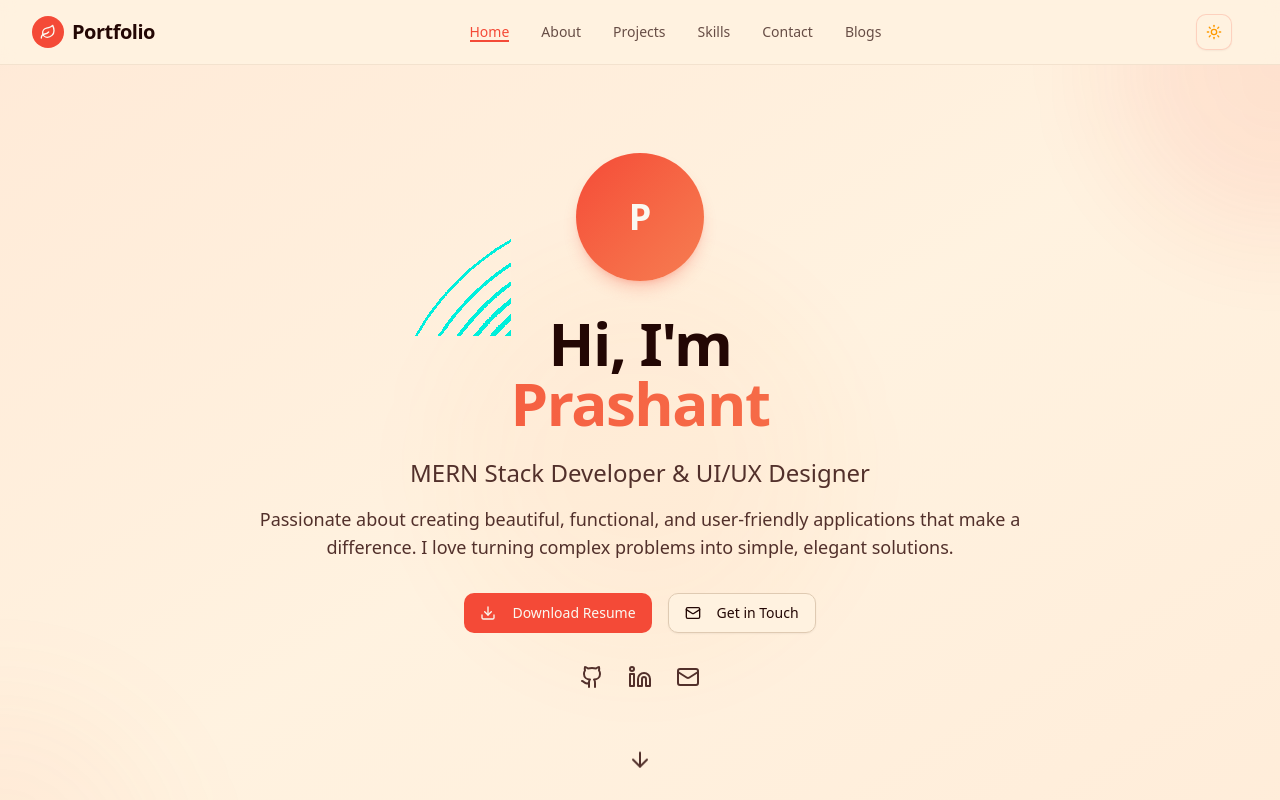
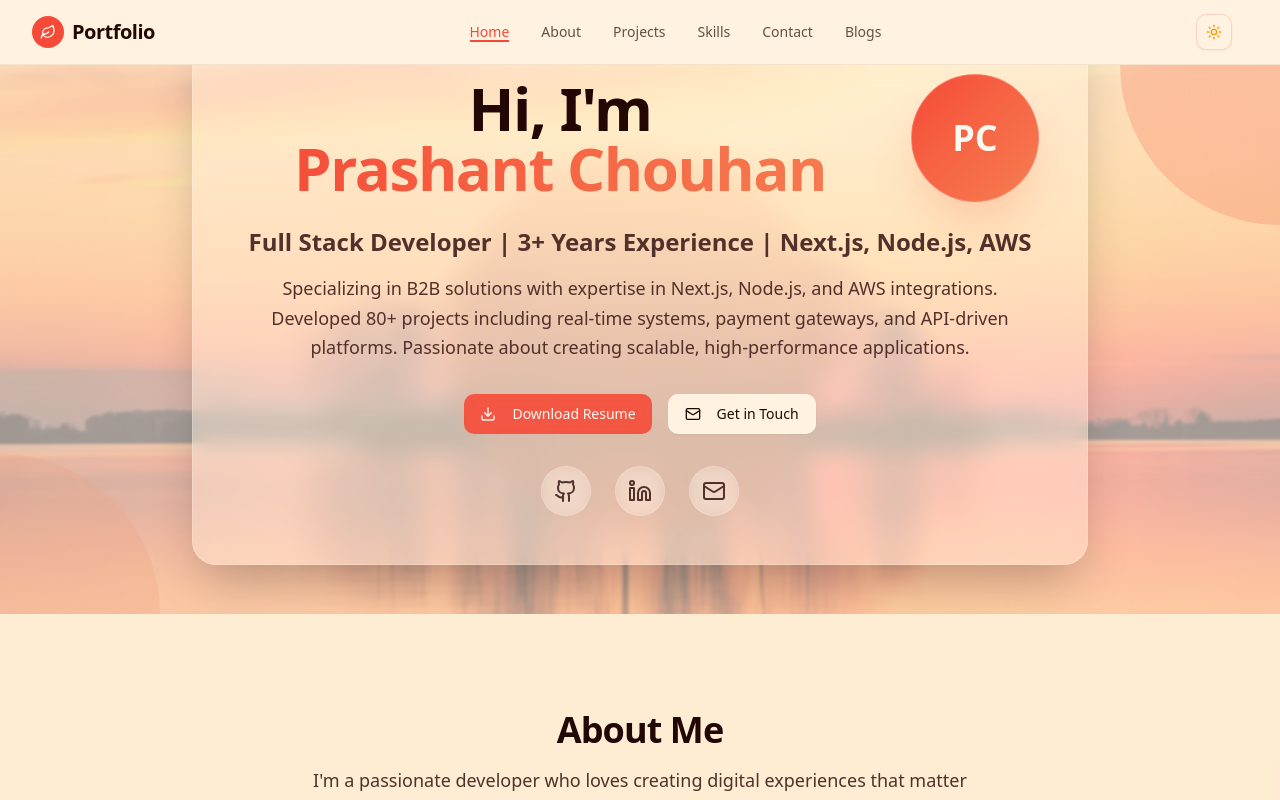
Before and after one commit to Pra-Shant-Chouhan/personal-portfolio, a Next.js app: page / in a window 1280 px wide. Shown: the top 800 px of the page. Built offline with nearby package versions, Linux system fonts and the light colour scheme.

Commit message:
hero section ui  and content rectify.

```diff
--- a/src/components/Hero.tsx
+++ b/src/components/Hero.tsx
@@ -7,52 +7,76 @@ import { Container } from "./ui/container"
 
 export function Hero() {
   return (
-    <section id="home" className="relative min-h-screen flex items-center justify-center overflow-hidden">
-      {/* Background gradient */}
-      <div className="absolute inset-0 bg-gradient-to-br from-primary/5 via-background to-accent/5" />
+    <section id="home" className="relative aspect-[21/9] flex items-center justify-center overflow-hidden">
+      {/* Background with light/dark mode support */}
+      <div className="absolute h-full inset-0">
+        {/* Light mode background */}
+        <div
+          className="absolute inset-0 bg-cover bg-center bg-no-repeat dark:hidden"
+          style={{
+            backgroundImage: "url('/hero_section/sunset_horizon.png')"
+          }}
+        />
+        {/* Dark mode background */}
+        <div
+          className="absolute inset-0 bg-cover bg-center bg-no-repeat hidden dark:block"
+          style={{
+            backgroundImage: "url('/hero_section/desert_mirage.png')"
+          }}
+        />
+        {/* Overlay for better readability */}
+        <div className="absolute inset-0 bg-background/60 dark:bg-background/70 backdrop-blur-[1px]" />
+      </div>
 
-      {/* Animated background elements */}
+      {/* Glass morphism background elements */}
       <div className="absolute inset-0 overflow-hidden">
-        <div className="absolute -top-40 -right-40 w-80 h-80 rounded-full bg-primary/10 blur-3xl animate-pulse" />
-        <div className="absolute -bottom-40 -left-40 w-80 h-80 rounded-full bg-accent/10 blur-3xl animate-pulse delay-1000" />
-        <div className="absolute top-1/2 left-1/2 -translate-x-1/2 -translate-y-1/2 w-96 h-96 rounded-full bg-secondary/5 blur-3xl animate-pulse delay-2000" />
+        <div className="absolute -top-40 -right-40 w-80 h-80 rounded-full bg-primary/20 dark:bg-primary/10 backdrop-blur-3xl animate-pulse" />
+        <div className="absolute -bottom-40 -left-40 w-80 h-80 rounded-full bg-accent/20 dark:bg-accent/10 backdrop-blur-3xl animate-pulse delay-1000" />
+        <div className="absolute top-1/2 left-1/2 -translate-x-1/2 -translate-y-1/2 w-96 h-96 rounded-full bg-secondary/10 dark:bg-secondary/5 backdrop-blur-3xl animate-pulse delay-2000" />
       </div>
 
       <Container className="relative z-10">
         <div className="text-center">
-          {/* Profile image placeholder */}
-          <div className="mb-8">
-            <div className="mx-auto w-32 h-32 rounded-full bg-gradient-to-br from-primary to-accent shadow-lg shadow-primary/25 flex items-center justify-center text-4xl font-bold text-primary-foreground">
-              P
+          {/* Profile image with glass morphism */}
+
+
+          {/* Glass morphism content container */}
+          <div className="backdrop-blur-md bg-background/40 dark:bg-background/30 rounded-3xl border border-white/20 dark:border-white/10 shadow-2xl p-8 md:p-12 mx-auto max-w-4xl">
+            {/* Main heading */}
+            <div className="grid grid-cols-[1fr_64px] md:grid-cols-[1fr_128px] items-center gap-4 md:gap-8 justify-between">
+
+              <h1 className="text-4xl font-bold tracking-tight text-foreground sm:text-5xl md:text-6xl">
+                <span className="block">Hi, I&apos;m</span>
+                <span className="block bg-gradient-to-r from-primary to-accent bg-clip-text text-transparent">
+                  Prashant Chouhan
+                </span>
+              </h1>
+              <div className="">
+                <div className="mx-auto w-16 h-16 md:w-32 md:h-32 rounded-full bg-gradient-to-br from-primary to-accent shadow-2xl shadow-primary/25 flex items-center justify-center text-4xl font-bold text-primary-foreground backdrop-blur-sm border border-white/20">
+                  PC
+                </div>
               </div>
             </div>
 
-          {/* Main heading */}
-          <h1 className="text-4xl font-bold tracking-tight text-foreground sm:text-5xl md:text-6xl">
-            <span className="block">Hi, I'm</span>
-            <span className="block bg-gradient-to-r from-primary to-accent bg-clip-text text-transparent">
-              Prashant
-            </span>
-          </h1>
-
             {/* Subtitle */}
-          <p className="mt-6 max-w-2xl mx-auto text-xl text-muted-foreground sm:text-2xl">
-            MERN Stack Developer & UI/UX Designer
+            <p className="mt-6 text-xl text-muted-foreground sm:text-2xl font-semibold">
+              Full Stack Developer | 3+ Years Experience | Next.js, Node.js, AWS
             </p>
 
             {/* Description */}
-          <p className="mt-4 max-w-3xl mx-auto text-lg text-muted-foreground">
-            Passionate about creating beautiful, functional, and user-friendly applications
-            that make a difference. I love turning complex problems into simple, elegant solutions.
+            <p className="mt-4 text-lg text-muted-foreground leading-relaxed">
+              Specializing in B2B solutions with expertise in Next.js, Node.js, and AWS integrations.
+              Developed 80+ projects including real-time systems, payment gateways, and API-driven platforms.
+              Passionate about creating scalable, high-performance applications.
             </p>
 
             {/* CTA Buttons */}
             <div className="mt-8 flex flex-col sm:flex-row gap-4 justify-center items-center">
-            <Button size="lg" className="group">
+              <Button size="lg" className="group backdrop-blur-sm bg-primary/90 hover:bg-primary">
                 <Download className="mr-2 h-4 w-4 group-hover:animate-bounce" />
                 Download Resume
               </Button>
-            <Button variant="outline" size="lg" className="group">
+              <Button variant="outline" size="lg" className="group backdrop-blur-sm border-white/20">
                 <Mail className="mr-2 h-4 w-4 group-hover:scale-110 transition-transform" />
                 Get in Touch
               </Button>
@@ -62,30 +86,31 @@ export function Hero() {
             <div className="mt-8 flex justify-center space-x-6">
               <a
                 href="#"
-              className="text-muted-foreground hover:text-primary transition-colors transform hover:scale-110"
+                className="backdrop-blur-sm bg-white/10 dark:bg-black/10 p-3 rounded-full border border-white/20 dark:border-white/10 text-muted-foreground hover:text-primary transition-all transform hover:scale-110 hover:bg-white/20"
               >
                 <span className="sr-only">GitHub</span>
                 <Github className="h-6 w-6" />
               </a>
               <a
                 href="#"
-              className="text-muted-foreground hover:text-primary transition-colors transform hover:scale-110"
+                className="backdrop-blur-sm bg-white/10 dark:bg-black/10 p-3 rounded-full border border-white/20 dark:border-white/10 text-muted-foreground hover:text-primary transition-all transform hover:scale-110 hover:bg-white/20"
               >
                 <span className="sr-only">LinkedIn</span>
                 <Linkedin className="h-6 w-6" />
               </a>
               <a
                 href="#"
-              className="text-muted-foreground hover:text-primary transition-colors transform hover:scale-110"
+                className="backdrop-blur-sm bg-white/10 dark:bg-black/10 p-3 rounded-full border border-white/20 dark:border-white/10 text-muted-foreground hover:text-primary transition-all transform hover:scale-110 hover:bg-white/20"
               >
                 <span className="sr-only">Email</span>
                 <Mail className="h-6 w-6" />
               </a>
             </div>
+          </div>
 
           {/* Scroll indicator */}
           <div className="mt-16 animate-bounce">
-            <ArrowDown className="mx-auto h-6 w-6 text-muted-foreground" />
+            <ArrowDown className="mx-auto h-6 w-6 text-muted-foreground backdrop-blur-sm bg-white/10 dark:bg-black/10 p-2 rounded-full" />
           </div>
         </div>
       </Container>
```
Also changed, not shown: public/hero_section/desert_mirage.webp (added), public/hero_section/sunset_horizon.png (added). Lines whose indentation alone changed are shown as unchanged.
